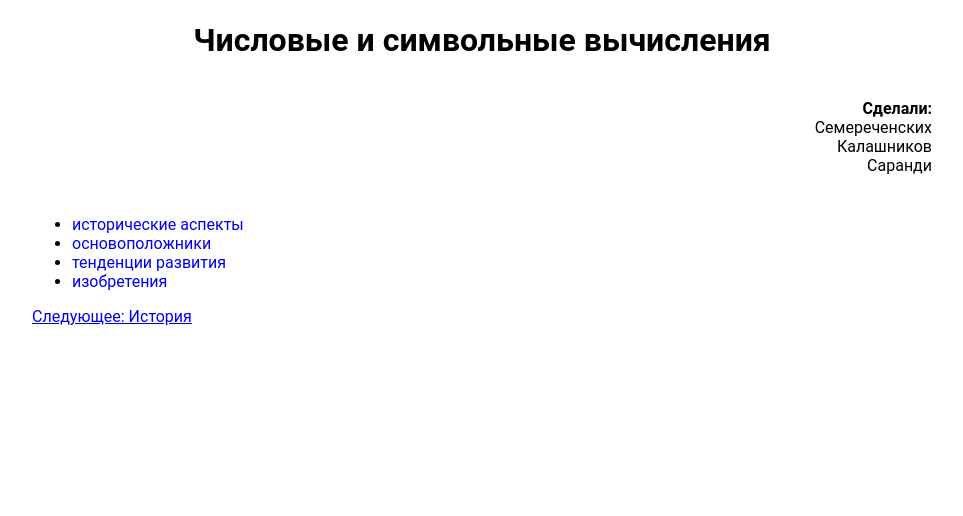
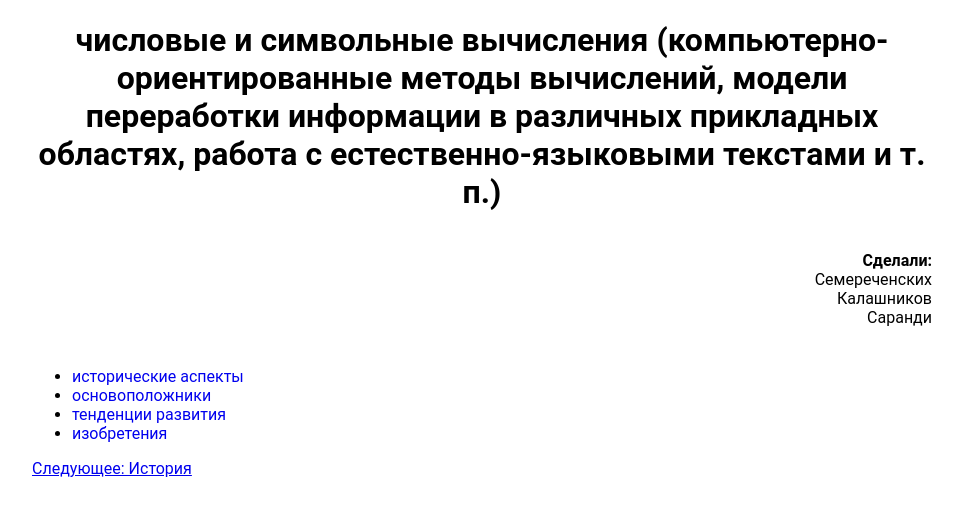
Before and after one commit to Tretiner/Tretiner.github.io, a plain HTML site: page index.html in a window 1280 px wide. Shown: the whole page, without its empty margins (158-1121 px from the left). Drawn offline with Linux system fonts and the light colour scheme; files that its build step writes are made by us from their sources.

Commit message:
Update index.html

```diff
--- a/index.html
+++ b/index.html
@@ -12,7 +12,9 @@
   </head>
   <body>
     <div class="header">
-      <h1 class="theme">Числовые и символьные вычисления</h1>
+      <h1 class="theme">числовые и символьные вычисления (компьютерно-ориентированные
+методы вычислений, модели переработки информации в различных
+прикладных областях, работа с естественно-языковыми текстами и т. п.)</h1>
       <p class="creators">
         <strong> Сделали:</strong> <br />
         Семереченских <br />
```
